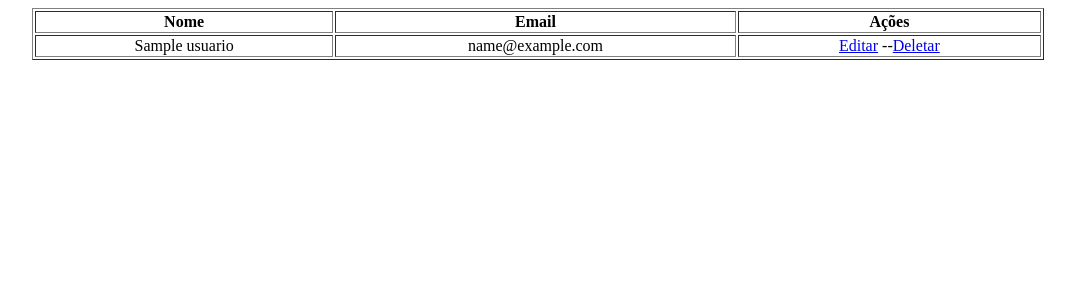
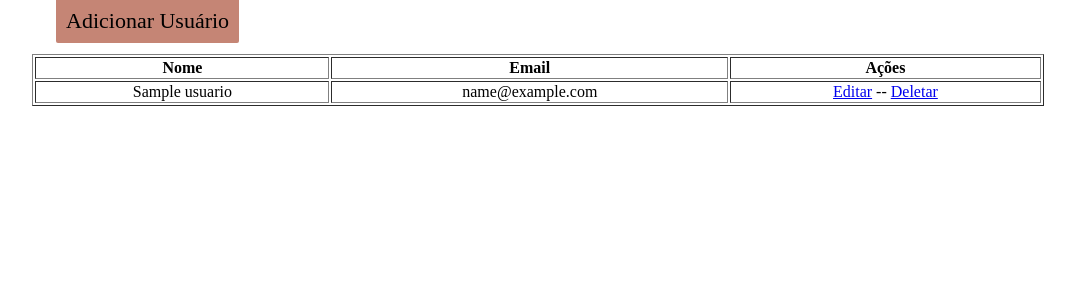
Before and after one commit to Ismael-Oliveira/sistema-php-simples, a PHP site: page / in a window 1280 px wide. Shown: the top 300 px of the page, without its empty margins (102-1177 px from the left). Run offline with PHP 8.4, Linux system fonts and the light colour scheme; tables that the repository leaves empty or names only in its code hold one stand-in row (values such as "Sample post").

Commit message:
Implementado Adicionar Usuario

```diff
--- /dev/null
+++ b/assets/css/style.css
@@ -0,0 +1,17 @@
+
+.add{
+    margin-top: 20px;
+    margin-left: 150px;
+    margin-bottom: 20px;
+    padding: 10px;
+    border-radius: 2px;
+    width: 100px;
+    font-size: 22px;
+    color: black;
+    background-color: rgb(197, 133, 117);
+    text-decoration: none;
+}
+
+table{
+    margin-top: 20px;
+}
--- a/index.php
+++ b/index.php
@@ -7,6 +7,8 @@
 
 ?>
 
+<link " rel="stylesheet" href="./assets/css/style.css">
+<a class="add" href="./assets/php/adicionar.php">Adicionar Usuário</a>
 <table border="1" width="80%" align="center">
     <tr>
         <th>Nome</th>
@@ -23,7 +25,7 @@
                         echo "<td>".$value['nome']."</td>";
                         echo "<td>".$value['email']."</td>";
                         echo '<td><a href="./assets/php/editar.php?id='.$value['id'].'">Editar</a>
-                                --<a href="./assets/php/deletar.php?id='.$value['id'].'">Deletar</a></td>';
+                                -- <a href="./assets/php/deletar.php?id='.$value['id'].'">Deletar</a></td>';
                     echo "</tr>";
                 }
 
```
Also changed, not shown: assets/php/adicionar.php (added, +40 -0 lines).
